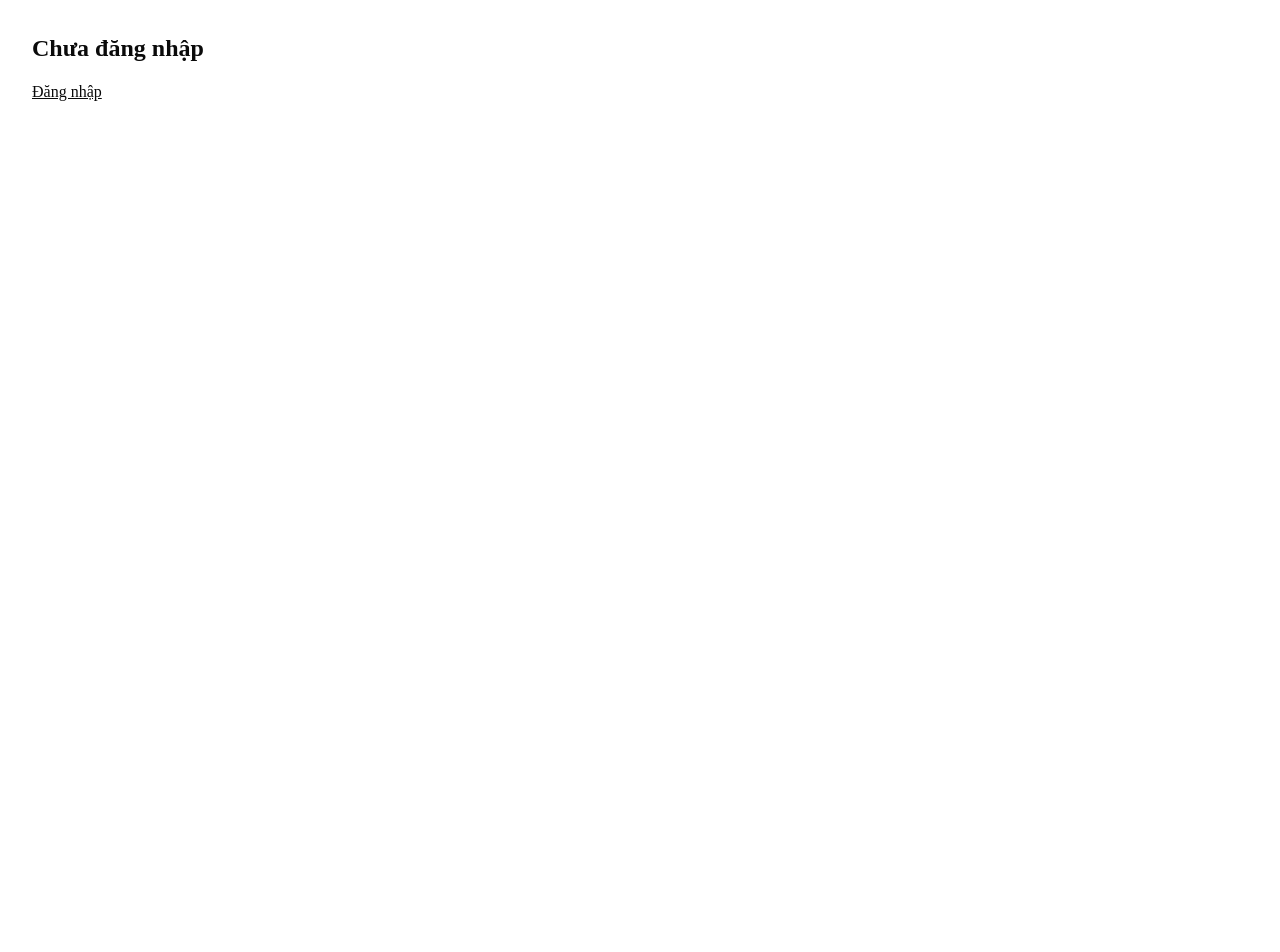
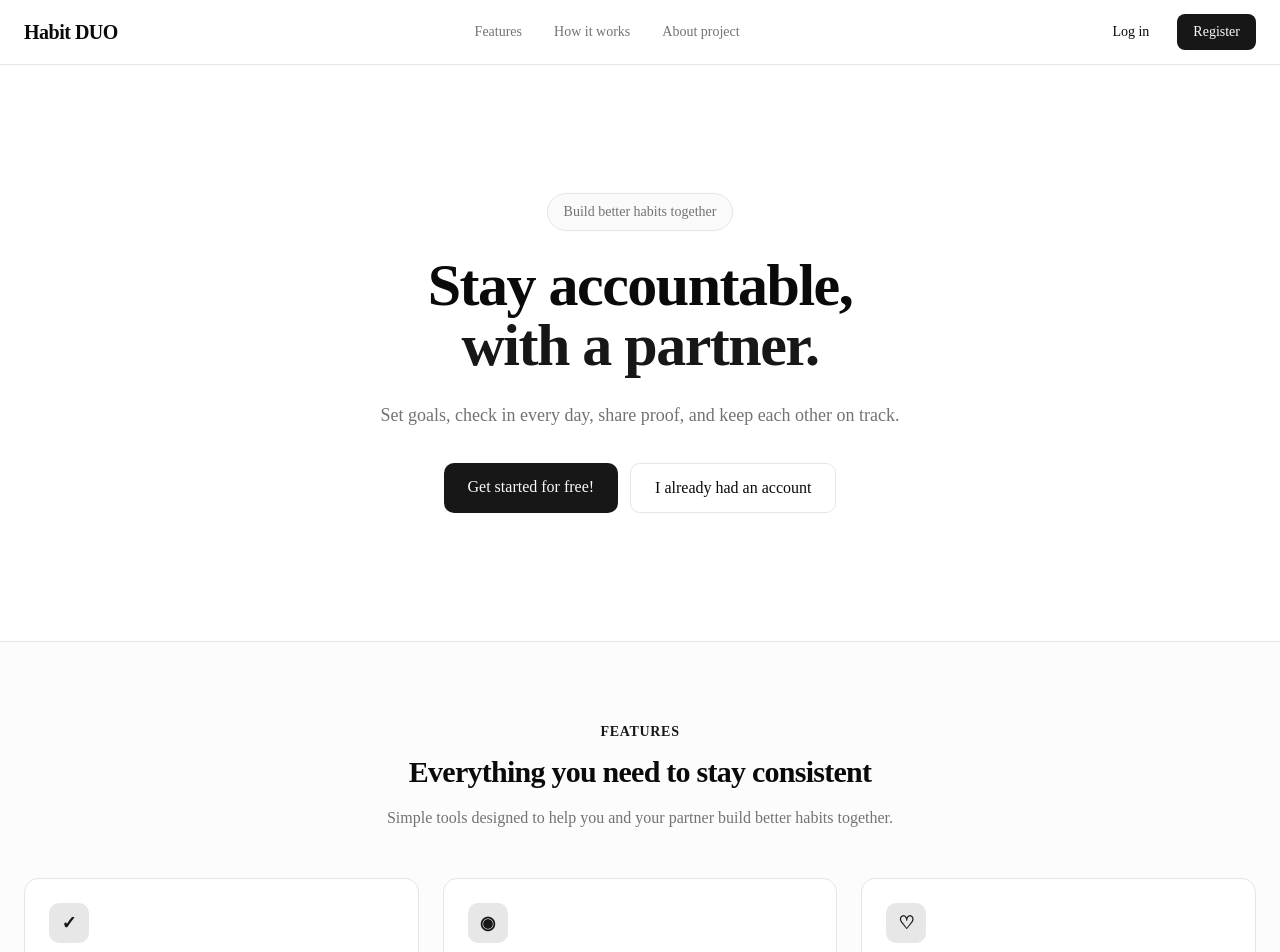
Before and after one commit to jvl-13/habit-duo, a Next.js app in the folder frontend/: page / in a window 1280 px wide. Shown: the top 952 px of the page. Before the commit the page ends 800 px from the top, so only its background shows below. Built offline with nearby package versions, Linux system fonts and the light colour scheme; no server answers.

Commit message:
UI for homepage

```diff
--- /dev/null
+++ b/frontend/app/dashboard/page.tsx
@@ -0,0 +1,49 @@
+import { ProtectedRoute } from "@/components/auth/protected-route";
+import { useAuth } from "@/lib/auth/auth-context";
+
+export default function DashboardPage() {
+    return (
+        <ProtectedRoute>
+            <DashboardContent />
+        </ProtectedRoute>
+    );
+}
+
+function DashboardContent() {
+    const {
+        user,
+        logout,
+    } = useAuth();
+
+    return (
+        <main className="min-h-screen bg-background">
+            <div className="mx-auto max-w-6xl px-6 py-8">
+                <header className="flex items-center justify-between border-b pb-6">
+                    <div>
+                        <h1 className="text-2xl font-bold">
+                            Habit Duo
+                        </h1>
+
+                        <p className="mt-1 text-sm text-muted-foreground">
+                            Welcome, {user?.name}
+                        </p>
+                    </div>
+
+                    <button
+                        onClick={logout}
+                        className="rounded-md border px-4 py-2 text-sm hover:bg-muted"
+                    >
+                        Logout
+                    </button>
+                </header>
+
+                <section className="mt-8">
+                    <h2 className="text-xl font-semibold">
+                        Dashboard
+                    </h2>
+                    <p className="mt-2 text-muted-foreground">......</p>
+                </section>
+            </div>
+        </main>
+    )
+}
--- a/frontend/app/page.tsx
+++ b/frontend/app/page.tsx
@@ -1,60 +1,292 @@
-'use client';
+"use client";
 
-import { useAuth } from '@/lib/auth/auth-context';
+import Link from 'next/link';
 
 export default function HomePage() {
-  const {
-    user,
-    isLoading,
-    isAuthenticated,
-    logout,
-  } = useAuth();
+  return (
+    <main className="min-h-screen bg-background text-foreground">
+      <header className="border-b bg-background/80 backdrop-blur">
+        <div className="mx-auto flex h-16 max-w-7xl items-center justify-between px-6">
+          <Link href="/" className="text-xl font-bold tracking-tight">
+            Habit DUO
+          </Link>
 
-  if (isLoading) {
-    return (
-      <main className="p-8">
-        Đang tải...
-      </main>
-    );
-  }
+          <nav className="hidden items-center gap-8 md:flex">
+            <a
+              href="#features"
+              className="text-sm text-muted-foreground transition-colors hover:text-foreground"
+            >
+              Features
+            </a>
+            <a
+              href="#how-it-works"
+              className="text-sm text-muted-foreground transition-colors hover:text-foreground"
+            >
+              How it works
+            </a>
+            <a
+              href="#about"
+              className="text-sm text-muted-foreground transition-colors hover:text-foreground"
+            >
+              About project
+            </a>
+          </nav>
 
-  if (!isAuthenticated) {
-    return (
-      <main className="p-8">
-        <h1 className="text-2xl font-bold">
-          Chưa đăng nhập
-        </h1>
+          <div className="flex items-center gap-3">
+            <Link
+              href="/login"
+              className="rounded-md px-4 py-2 text-sm font-medium transition-colors hover:bg-muted"
+            >
+              Log in
+            </Link>
+            <Link
+              href="/register"
+              className="rounded-md bg-primary px-4 py-2 text-sm font-medium text-primary-foreground transition-opacity hover:opacity-90"
+            >
+              Register
+            </Link>
+          </div>
+        </div>
+      </header>
 
-        <a
-          href="/login"
-          className="mt-4 inline-block underline"
-        >
-          Đăng nhập
-        </a>
-      </main>
-    );
-  }
+      <section className="relative overflow-hidden">
+        <div className="mx-auto max-w-7xl px-6 py-24 md:py-32">
+          <div className="mx-auto max-w-3xl text-center">
+            <div className="mb-6 inline-flex rounded-full border bg-muted/50 px-4 py-2 text-sm text-muted-foreground">
+              Build better habits together
+            </div>
 
-  return (
-    <main className="p-8">
-      <h1 className="text-2xl font-bold">
-        Habit Duo
-      </h1>
+            <h1 className="text-4xl font-bold tracking-tight sm:text-5xl md:text-6xl">
+              Stay accountable,
+              <span className="block text-primary">with a partner.</span>
+            </h1>
 
-      <p className="mt-4">
-        Xin chào, {user?.name}!
-      </p>
+            <p className="mx-auto mt-6 max-w-2xl text-lg leading-8 text-muted-foreground">
+              Set goals, check in every day, share proof, and keep each other on
+              track.
+            </p>
 
-      <p className="mt-2 text-muted-foreground">
-        {user?.email}
-      </p>
+            <div className="mt-8 flex flex-col justify-center gap-3 sm:flex-row">
+              <Link
+                href="/register"
+                className="rounded-lg bg-primary px-6 py-3 font-medium text-primary-foreground transition-opacity hover:opacity-90"
+              >
+                Get started for free!
+              </Link>
 
-      <button
-        onClick={logout}
-        className="mt-6 rounded-md bg-black px-4 py-2 text-white"
-      >
-        Đăng xuất
-      </button>
+              <Link
+                href='/login'
+                className="rounded-lg border px-6 py-3 font-medium transition-colors hover:bg-muted">
+                I already had an account
+              </Link>
+            </div>
+          </div>
+        </div>
+      </section>
+
+      <section id="features" className="border-y bg-muted/30">
+        <div className="mx-auto max-w-7xl px-6 py-20">
+          <div className="mx-auto max-w-2xl text-center">
+            <p className="text-sm font-semibold uppercase tracking-wider text-primary">
+              Features
+            </p>
+
+            <h2 className="mt-3 text-3xl font-bold tracking-tight">
+              Everything you need to stay consistent
+            </h2>
+
+            <p className="mt-4 text-muted-foreground">
+              Simple tools designed to help you and your partner build better
+              habits together.
+            </p>
+          </div>
+
+          <div className="mt-12 grid gap-6 md:grid-cols-3">
+            <FeatureCard
+              icon="✓"
+              title="Daily Check-in"
+              description="Check in every day to keep track of your progress."
+            />
+            <FeatureCard
+              icon="◉"
+              title="Proof & Photo"
+              description="Share a photo or note to show your partner that you completed your habit."
+            />
+            <FeatureCard
+              icon="♡"
+              title="Accountability"
+              description="Stay motivated with your partner and send a gentle poke when they have not checked in yet."
+            />
+          </div>
+        </div>
+      </section>
+
+      <section id="how-it-works">
+        <div className="mx-auto max-w-7xl px-6 py-20">
+          <div className="mx-auto max-w-2xl text-center">
+            <p className="text-sm font-semibold uppercase tracking-wider text-primary">
+              How it works
+            </p>
+
+            <h2 className="mt-3 text-3xl font-bold tracking-tight">
+              Start building better habits in four simple steps.
+            </h2>
+          </div>
+
+          <div className="mt-12 grid gap-8 md:grid-cols-4">
+            <Step
+              number="01"
+              title="Create your account"
+              description="Sign up for your free Habit Duo account"
+            />
+
+            <Step
+              number="02"
+              title="Invite your partner"
+              description="Connect with someone who will keep you accountable"
+            />
+
+            <Step
+              number="03"
+              title="Create a habit"
+              description="Set a clear goal and start checking in every day"
+            />
+
+            <Step
+              number="04"
+              title="Stay consistent"
+              description="Track progress, encourage each other, and keep going"
+            />
+          </div>
+        </div>
+      </section>
+
+      <section className="border-y bg-muted/30">
+        <div className="mx-auto max-w-4xl px-6 py-20 text-center">
+          <h2 className="text-3xl font-bold tracking-tight sm:text-4xl">
+            Ready to build better habits?
+          </h2>
+
+          <p className="mx-auto mt-4 max-w-xl text-muted-foreground">
+            Do not just set goals. Have someone by your side to help you follow
+            through.
+          </p>
+
+          <Link
+            href="/register"
+            className="mt-8 inline-flex rounded-lg bg-primary px-6 py-3 font-medium text-primary-foreground transition-opacity hover:opacity-90"
+          >
+            Create your account
+          </Link>
+        </div>
+      </section>
+
+      <section id="about">
+        <div className="mx-auto max-w-7xl px-6 py-20">
+          <div className="mx-auto max-w-3xl text-center">
+            <h2 className="text-2xl font-bold">About Habit DUO</h2>
+
+            <p className="mt-4 leading-7 text-muted-foreground">
+              Habit Duo is a full-stack portfolio project focused on authentication, authorization, realtime notifications, presence, and habit tracking.
+            </p>
+
+            <div className="mt-8 flex flex-wrap justify-center gap-2">
+              {[
+                "Next.js",
+                "TypeScript",
+                "NestJS",
+                "Prisma",
+                "PostgreSQL",
+                "Socket.IO",
+              ].map((technology) => (
+                <span
+                  key={technology}
+                  className="rounded-full border bg-background px-3 py-1 text-sm text-muted-foreground"
+                >
+                  {technology}
+                </span>
+              ))}
+            </div>
+          </div>
+        </div>
+      </section>
+
+      {/* Footer */}
+      <footer className="border-t">
+        <div className="mx-auto flex max-w-7xl flex-col gap-4 px-6 py-8 sm:flex-row sm:items-center sm:justify-between">
+          <div>
+            <p className="font-semibold">Habit DUO</p>
+
+            <p className="mt-1 text-sm text-muted-foreground">
+              Build better habits together.
+            </p>
+          </div>
+
+          <div className="flex items-center gap-6 text-sm text-muted-foreground">
+            <a href="#features" className="hover:text-foreground">
+              Features
+            </a>
+
+            <a href="#how-it-works" className="hover:text-foreground">
+              How it works
+            </a>
+
+            <Link href="/login" className="hover:text-foreground">
+              Log in
+            </Link>
+          </div>
+
+          <p className="text-sm text-muted-foreground">
+            © {new Date().getFullYear()} Habit Duo
+          </p>
+        </div>
+      </footer>
     </main>
   );
 }
+
+function FeatureCard({
+  icon,
+  title,
+  description,
+}: {
+  icon: string;
+  title: string;
+  description: string;
+}) {
+  return (
+    <div className="rounded-xl border bg-background p-6">
+      <div className="flex h-10 w-10 items-center justify-center rounded-lg bg-primary/10 text-lg font-bold text-primary">
+        {icon}
+      </div>
+
+      <h3 className="mt-5 font-semibold">{title}</h3>
+
+      <p className="mt-2 text-sm leading-6 text-muted-foreground">
+        {description}
+      </p>
+    </div>
+  );
+}
+
+function Step({
+  number,
+  title,
+  description,
+}: {
+  number: string;
+  title: string;
+  description: string;
+}) {
+  return (
+    <div>
+      <span className="text-sm font-semibold text-primary">{number}</span>
+
+      <h3 className="mt-3 font-semibold">{title}</h3>
+
+      <p className="mt-2 text-sm leading-6 text-muted-foreground">
+        {description}
+      </p>
+    </div>
+  );
+}
```
